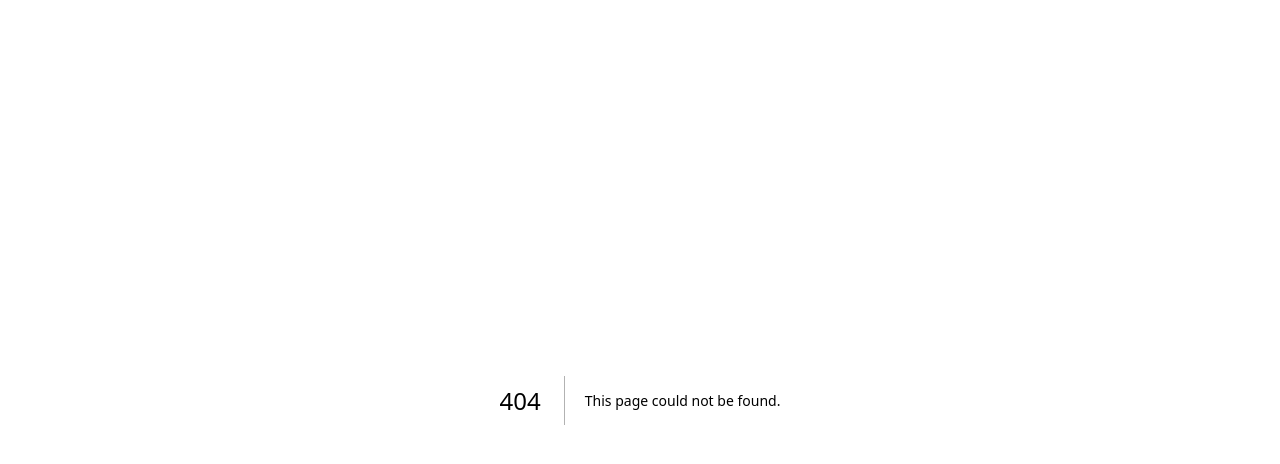
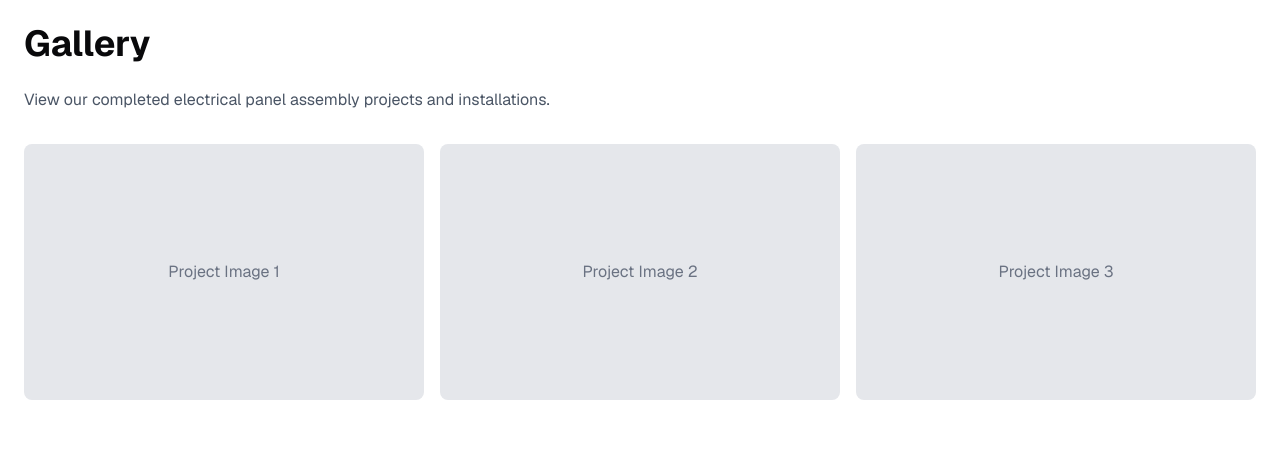
Before and after one commit to naikabhi11/nextjs-ai-chatbot3, a Next.js app: page /gallery in a window 1280 px wide. Before the commit this address had no page. Shown: the top 464 px of the page. Built offline with nearby package versions, Linux system fonts and the light colour scheme.

Commit message:
Add Gallery page
Create Gallery page with grid layout for project images

```diff
--- /dev/null
+++ b/app/gallery/page.tsx
@@ -0,0 +1,19 @@
+export default function GalleryPage() {
+  return (
+    <div className="container mx-auto p-6">
+      <h1 className="text-4xl font-bold mb-6">Gallery</h1>
+      <p className="text-gray-600 mb-8">View our completed electrical panel assembly projects and installations.</p>
+      <div className="grid grid-cols-1 md:grid-cols-3 gap-4">
+        <div className="bg-gray-200 h-64 rounded-lg flex items-center justify-center">
+          <p className="text-gray-500">Project Image 1</p>
+        </div>
+        <div className="bg-gray-200 h-64 rounded-lg flex items-center justify-center">
+          <p className="text-gray-500">Project Image 2</p>
+        </div>
+        <div className="bg-gray-200 h-64 rounded-lg flex items-center justify-center">
+          <p className="text-gray-500">Project Image 3</p>
+        </div>
+      </div>
+    </div>
+  );
+}
```
